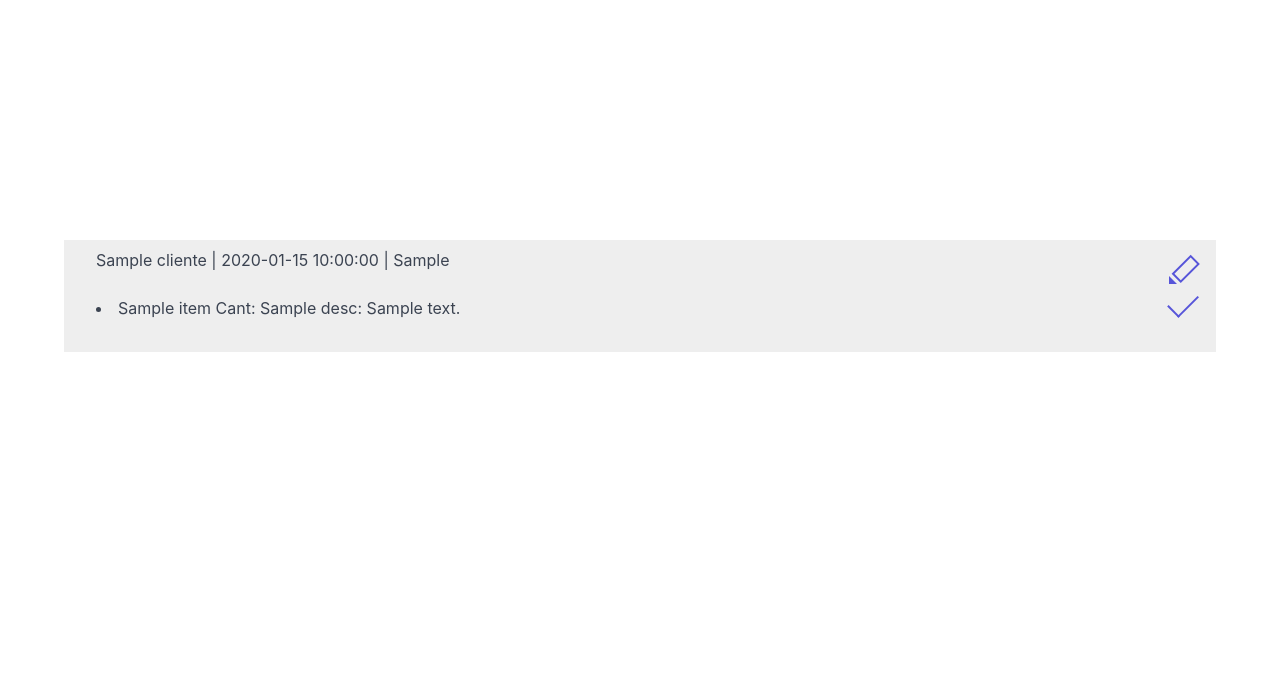
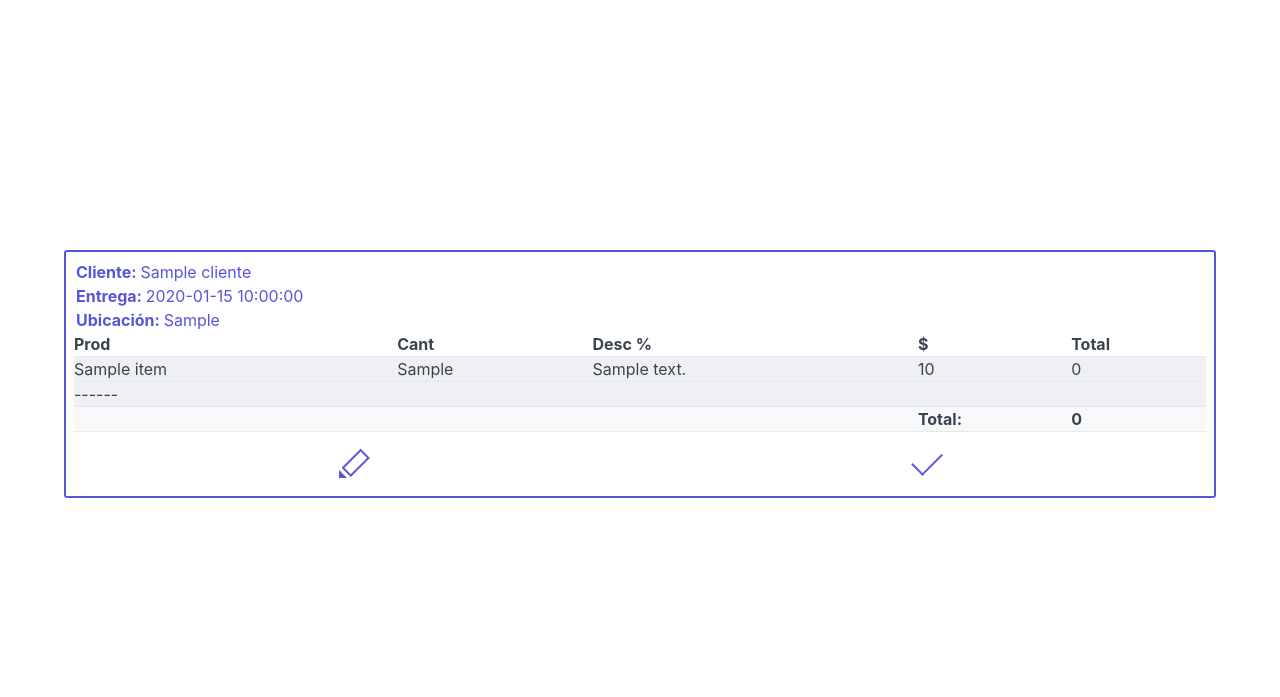
Before and after one commit to geronimotondato/stock_engine, a CodeIgniter app: page /database/ in a window 1280 px wide. Shown: the part 615-1312 px from the top of the page. Run offline with CodeIgniter, Linux system fonts and the light colour scheme; the visitor is signed in with stand-in values (Sample User, id 1); tables that the repository leaves empty or names only in its code hold one stand-in row (values such as "Sample post").

Commit message:
agrego totales de ordenes y diseño la vista orden

```diff
--- a/application/controllers/Main.php
+++ b/application/controllers/Main.php
@@ -10,7 +10,6 @@ class Main extends CI_Controller {
 
 			$this->load->model('orden_model');
 			$data["ordenes"] = $this->orden_model->get_orden_list(0,9999999999);
-
 			$this->load->view("header.php", $this->session->set_flashdata('side_bar','ordenes'));
 			$this->load->view("ordenes.php", $data);
 			$this->load->view("footer.php");
--- a/application/models/orden_model.php
+++ b/application/models/orden_model.php
@@ -168,10 +168,13 @@ class Orden_model extends CI_Model {
 
 				foreach ($ordenes as $key => $orden){
 
-					$query = $this->db->query( "SELECT id_item, item.id_producto, nombre, cantidad, descuento FROM item LEFT JOIN producto on item.id_producto = producto.id_producto WHERE id_orden = ". $orden["id_orden"]);
+					$query = $this->db->query( "SELECT id_item, item.id_producto, nombre, cantidad, descuento, precio_venta, cantidad*precio_venta*(1 - descuento/100) as total FROM item LEFT JOIN producto on item.id_producto = producto.id_producto WHERE id_orden = ". $orden["id_orden"]);
 
 					$ordenes[$key]["items"] = $query->result_array();
-
+					$ordenes[$key]["total_orden"] = 0;
+					foreach($ordenes[$key]["items"] as $item){
+						$ordenes[$key]["total_orden"] += $item["total"];
+					}
 				}
 			}else{
 				$ordenes = false;
--- a/application/views/ordenes.php
+++ b/application/views/ordenes.php
@@ -9,34 +9,67 @@
 
   <?PHP foreach($ordenes as $orden): ?>
 
+  <div class="container orden">
+    <div class="columns">
+
+        <div class="cabecera-orden column col-12">
+        <strong>Cliente: </strong><?= $orden["nombre"];?>
+        </div>
+
+        <div class="cabecera-orden column col-12">
+        <strong>Entrega: </strong><?= $orden["fecha_entrega"]; ?>
+        </div>
+
+        <div class="cabecera-orden column col-12">
+        <strong>Ubicación: </strong><?= $orden["ubicacion"]; ?>
+        </div>
+
+      <div class="column col-12">
 
 
-  <div class="tile">
-    <div class="tile-icon">
-      <div class="example-tile-icon">
-        <i class="icon icon-file centered"></i>
+        <table class="table table-striped table-hover">
+          <thead>
+            <tr>
+              <th>Prod</th>
+              <th>Cant</th>
+              <th>Desc %</th>
+              <th>$</th>
+              <th>Total</th>
+            </tr>
+          </thead>
+          <tbody>
+            <?PHP foreach($orden["items"] as $item): ?>
+            <tr class="active">
+              <td><?= $item["nombre"] ?></td>
+              <td><?= $item["cantidad"]?></td>
+              <td><?= $item["descuento"]?></td>
+              <td><?= $item["precio_venta"]?></td>
+              <td><?= $item["total"]?></td>
+            </tr>
+            <?PHP endforeach ?>
+            <tr class="active">
+              <td colspan=5>------</td>
+            </tr>
+            <tr>
+              <th colspan=3></th>
+              <th>Total:</th>
+              <th><?= $orden["total_orden"]?></th>
+            </tr>
+          </tbody>
+        </table>
+
       </div>
-    </div>
-    <div class="tile-content">
-      <p class="tile-title"><?PHP echo $orden["nombre"];?> | <?PHP echo $orden["fecha_entrega"]; ?> | <?PHP echo $orden["ubicacion"]; ?> </p>
-      <p class="tile-subtitle">
-
-        <?PHP foreach($orden["items"] as $item): ?>
-        <li> <?PHP echo $item["nombre"] . " Cant: ". $item["cantidad"]. " desc: ". $item["descuento"] ?> </li>
-        <?PHP endforeach ?>
-      </p>
-    </div>
-    <div class="tile-action">
+        <div class="column col-6 acciones">
           <a class='btn btn-link' href="nueva_orden?id_orden=<?PHP echo $orden['id_orden'];?>">
            <i class='icon icon-2x icon-edit'></i></a>
-
-
+         </div>
+         <div class="column col-6 acciones">
            <form action="ordenes/finalizar_orden" method="post">
             <button class="btn btn-link" name="id_orden" value=<?PHP echo $orden['id_orden'];?>><i class='icon icon-2x icon-check'></i></button>
             </form>
+        </div>
 
     </div>
-
   </div>
 
   <?PHP endforeach ?>
--- a/resources/css/ordenes.css
+++ b/resources/css/ordenes.css
@@ -1,9 +1,10 @@
 
-.tile{
+.orden{
 	max-width: 90%;
-	margin: 10px auto;
-	background-color: #eee;
+	margin: 20px auto;
 	padding: 8px;
+	border: 2px solid #5755d9;
+	border-radius: 3px;
 
 }
 
@@ -17,3 +18,21 @@
 	text-align: center;
 	max-width: 500px;
 }
+
+.acciones{
+	color:#fff;
+	text-align: center;
+	vertical-align: middle;
+	margin: 10px 0;
+}
+
+.table td, .table th {
+	border-bottom: .05rem solid #e7e9ed;
+	padding: 0px;
+}
+
+.cabecera-orden{
+	color:#5755d9;
+	padding: 0 10px;
+
+}
```
Lines whose indentation alone changed are shown as unchanged.
